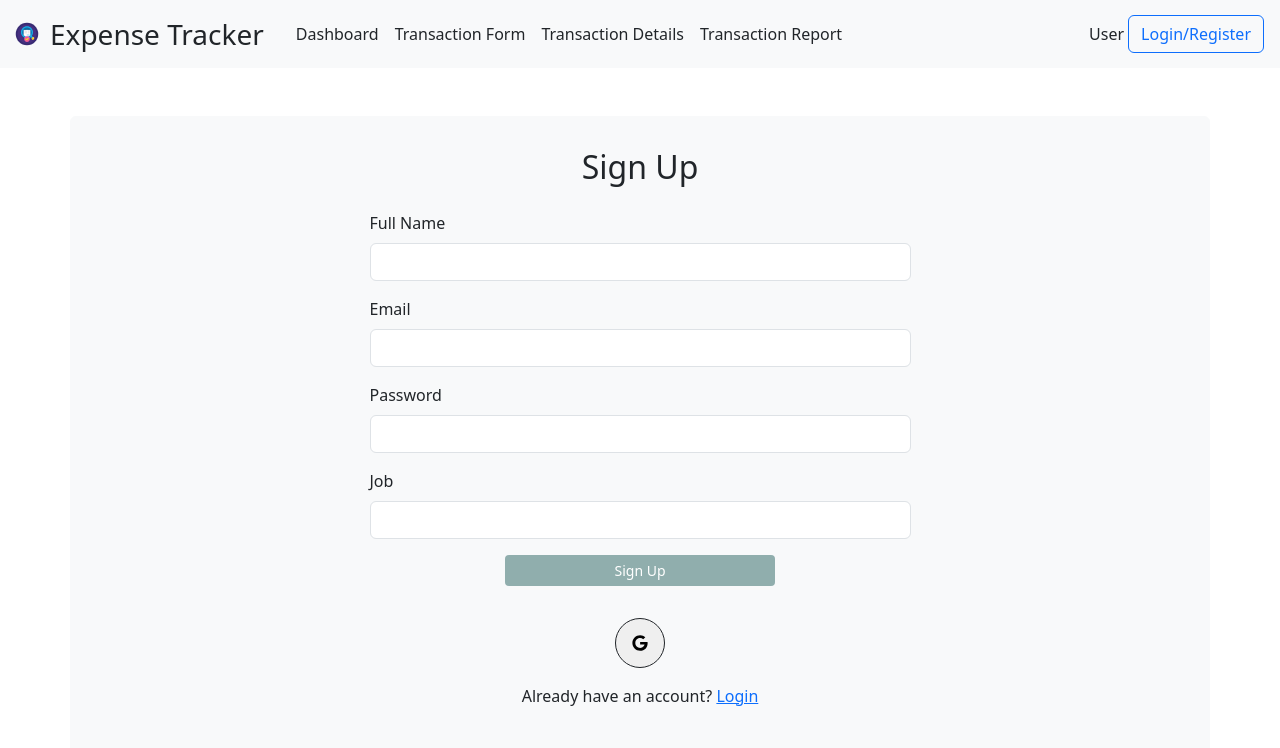
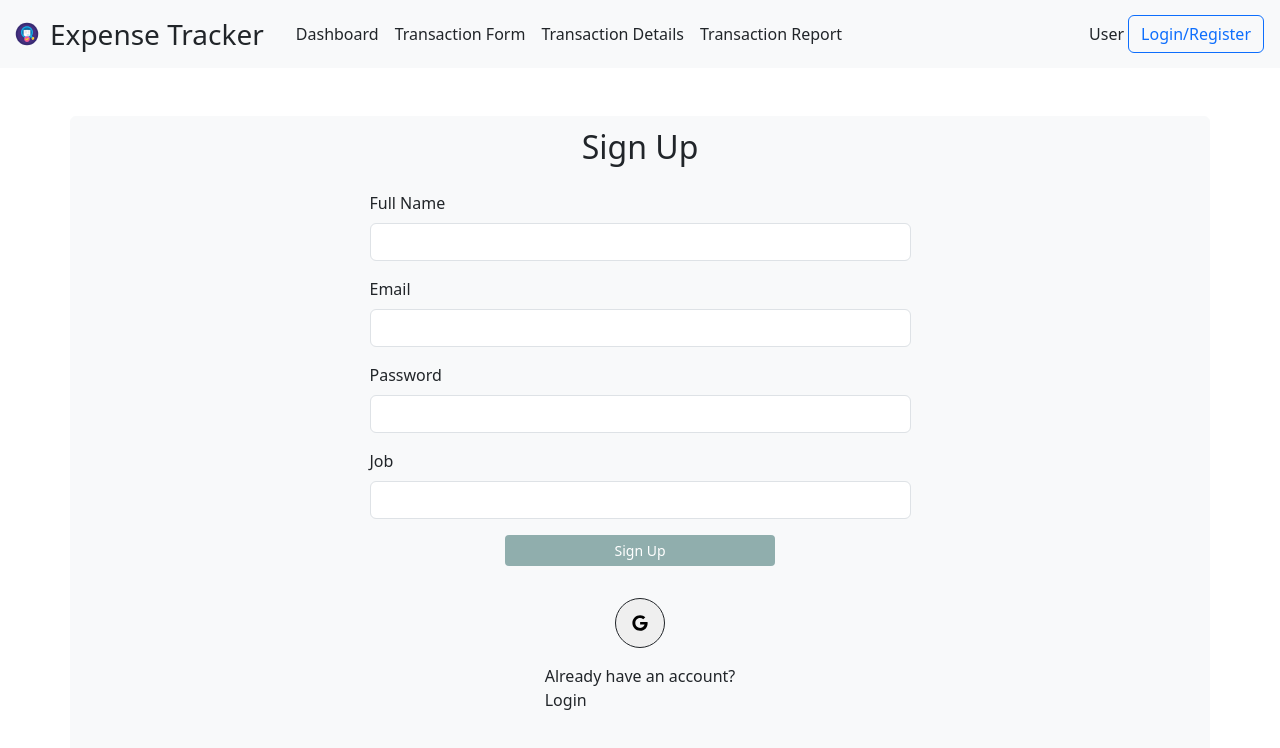
Before and after one commit to DilinJose/expense_tracker, a React (Vite) app: page /signup in a window 1280 px wide. Shown: the top 748 px of the page. Built offline with nearby package versions, Linux system fonts and the light colour scheme.

Commit message:
removed hyper link

```diff
--- a/src/pages/login.jsx/loginForm.jsx
+++ b/src/pages/login.jsx/loginForm.jsx
@@ -132,7 +132,7 @@ const LoginForm = () => {
         <button onClick={handleGoogleSignIn} className='border border-dark rounded-circle d-flex justify-content-center align-items-center p-3 '><FaGoogle /></button>
       </div>
       <div className='w-75 d-flex justify-content-center align-items-center'>
-        <p>Donot have an account? <a onClick={() => navigate('/signup')}>Sign Up</a></p>
+        <p>Donot have an account? <p onClick={() => navigate('/signup')}>Sign Up</p></p>
       </div>
 
 
--- a/src/pages/signUp/signUp.jsx
+++ b/src/pages/signUp/signUp.jsx
@@ -132,7 +132,7 @@ const SignUp = () => {
                 <button onClick={handleGoogleSignIn} className='border border-dark rounded-circle d-flex justify-content-center align-items-center p-3 '><FaGoogle /></button>
             </div>
             <div className='w-75 d-flex justify-content-center align-items-center'>
-                <p>Already have an account? <a href="/login" onClick={() => navigate('/login')}>Login</a></p>
+                <p>Already have an account? <p onClick={() => navigate('/login')}>Login</p></p>
             </div>
 
         </div>
```
